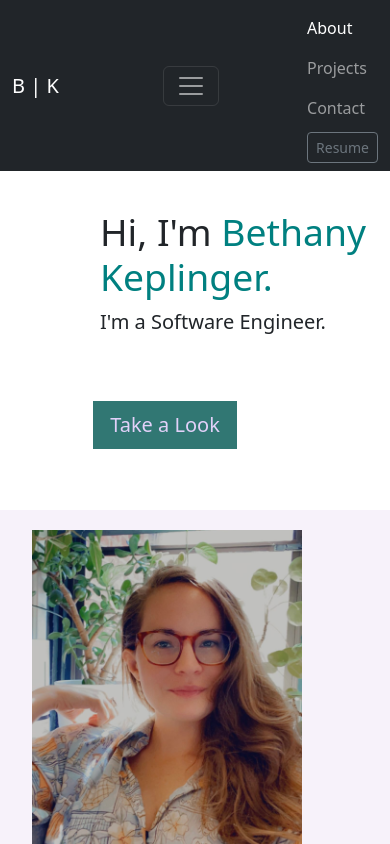
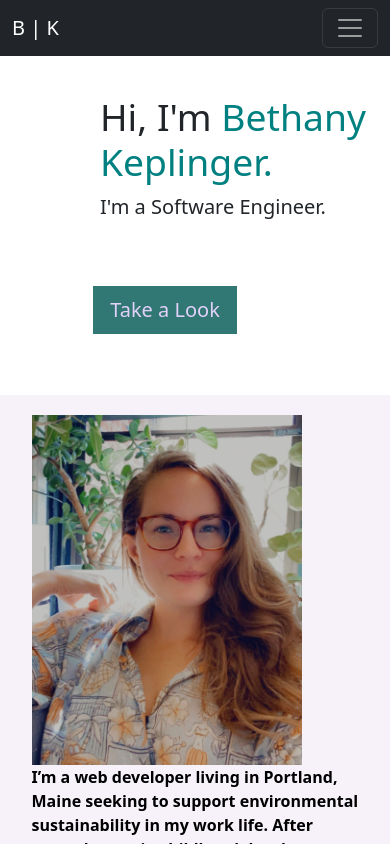
Before and after one commit to BethanyKeplinger/portfolio, a React (Create React App) app: page / in a window 390 px wide. Shown: the top 844 px of the page. Built offline with nearby package versions, Linux system fonts and the light colour scheme.

Commit message:
Update Navbar.js

```diff
--- a/src/components/Navbar.js
+++ b/src/components/Navbar.js
@@ -4,21 +4,27 @@
 
 export default function Navbar() {
     return (
-        <header className="md:sitcky">
-
+        // <header className="md:sitcky">
                 <nav className="navbar navbar-dark navbar-expand-lg bg-dark">
                     <div className="container-fluid">
-                        {/* <div className="collapse navbar-collapse"> */}
                             <motion.a
                                 whileHover={{scale:1.2}}
                                 href="#home" className="navbar-brand">B | K</motion.a>
-                            <button className="navbar-toggler" type="button" data-bs-toggle="collapse" data-bs-target="#navbarNav" aria-controls="navbarNav" aria-expanded="false" aria-label="Toggle navigation">
+                            <button
+                                className="navbar-toggler"
+                                type="button"
+                                data-bs-toggle="collapse"
+                                data-bs-target="#navbarNav"
+                                aria-controls="navbarNav"
+                                aria-expanded="false"
+                                aria-label="Toggle navigation"
+                                >
                                     <span className="navbar-toggler-icon"></span>
                             </button>
 
-                            {/* <div className="collapse navbar-collapse" id="navbarSupportedContent"> */}
+                            <div className="collapse navbar-collapse" id="navbarNav">
 
-                            <ul className="navbar-nav ml-auto mb-auto mb-lg-0 ">
+                                <ul className="navbar-nav ms-auto mb-auto mb-lg-0 ">
 
                                     <li className="nav-item">
                                         <a href="#about" className="nav-link active" aria-current="page">About</a>
@@ -41,11 +47,10 @@
                                     </li>
 
                                 </ul>
-                            {/* </div> */}
-                        {/* </div> */}
+                            </div>
                     </div>
                 </nav>
-        </header>
+        // </header>
     )
 
 }
```
Lines whose indentation alone changed are shown as unchanged.
